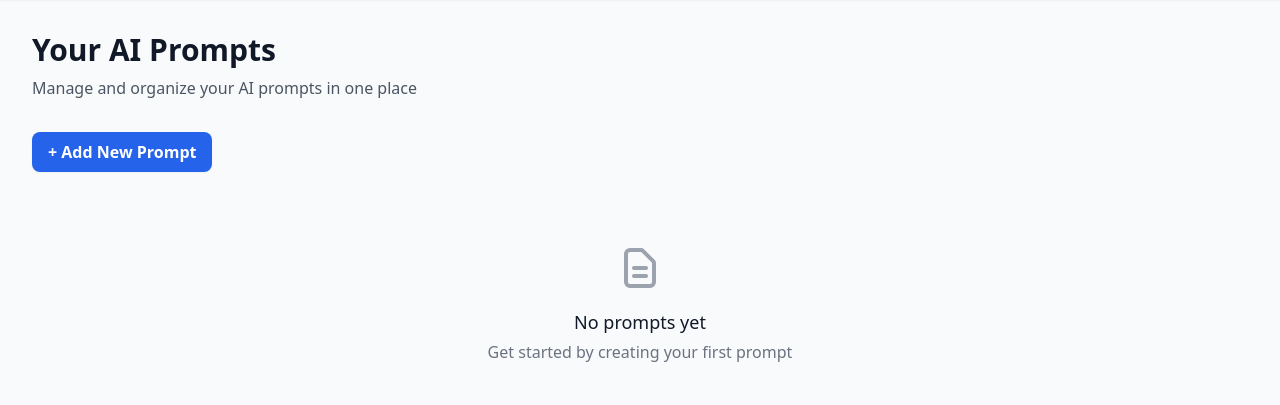
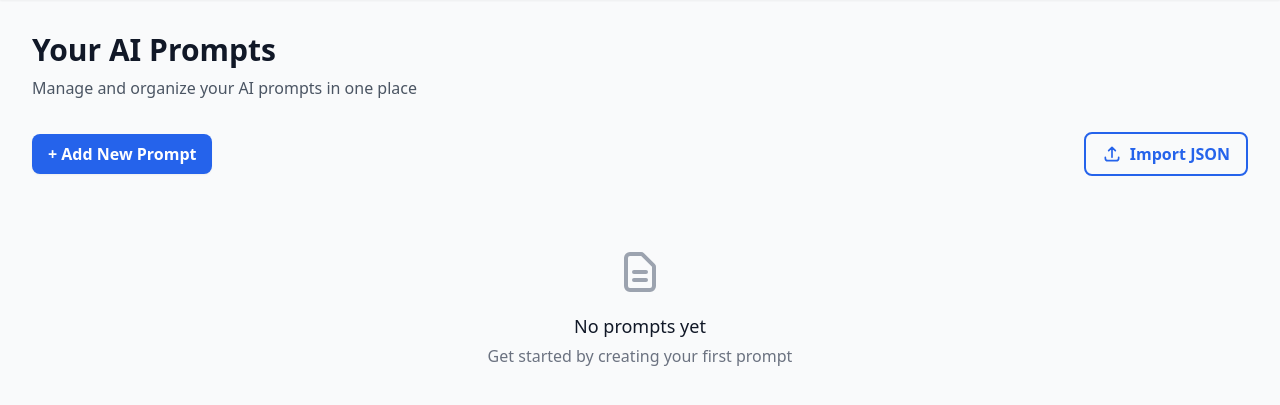
Before and after one commit to ivan-lyutskanov/prompt-library, a FastAPI app: page / in a window 1280 px wide. Shown: the part 65-470 px from the top of the page. Run offline with FastAPI, Linux system fonts and the light colour scheme; data that the repository does not hold is empty; some libraries are stand-ins or nearby versions.

Commit message:
Add JSON Import/Export Feature

```diff
--- a/app/main.py
+++ b/app/main.py
@@ -1,9 +1,10 @@
 """FastAPI application entry point."""
-from fastapi import FastAPI, Depends, HTTPException, Request, Form
+from fastapi import FastAPI, Depends, HTTPException, Request, Form, UploadFile, File
 from fastapi.responses import HTMLResponse
 from fastapi.staticfiles import StaticFiles
 from fastapi.templating import Jinja2Templates
 from sqlalchemy.orm import Session
+import json
 
 from app import crud, models, schemas
 from app.database import engine, get_db
@@ -214,3 +215,68 @@ async def get_prompt_card(
         "components/prompt_card.html",
         {"request": request, "prompt": prompt}
     )
+
+
+@app.get("/prompts/{prompt_id}/export")
+async def export_prompt_json(prompt_id: int, db: Session = Depends(get_db)):
+    """Export prompt with notes in JSON format."""
+    prompt = crud.get_prompt(db, prompt_id)
+    if not prompt:
+        raise HTTPException(status_code=404, detail="Prompt not found")
+
+    return {
+        "title": prompt.title,
+        "content": prompt.content,
+        "created_at": prompt.created_at.isoformat(),
+        "updated_at": prompt.updated_at.isoformat(),
+        "notes": [
+            {
+                "content": note.content,
+                "created_at": note.created_at.isoformat(),
+                "updated_at": note.updated_at.isoformat()
+            }
+            for note in prompt.notes
+        ]
+    }
+
+
+@app.post("/prompts/import", response_class=HTMLResponse)
+async def import_prompt(
+    request: Request,
+    file: UploadFile = File(...),
+    db: Session = Depends(get_db)
+):
+    """Import prompt from JSON file and return updated prompt list."""
+    try:
+        # Read and parse JSON file
+        contents = await file.read()
+        data = json.loads(contents)
+
+        # Validate required fields
+        if "title" not in data or "content" not in data:
+            raise HTTPException(status_code=400, detail="Invalid JSON: title and content are required")
+
+        # Create prompt
+        prompt_create = schemas.PromptCreate(
+            title=data["title"],
+            content=data["content"]
+        )
+        new_prompt = crud.create_prompt(db, prompt_create)
+
+        # Create notes if provided
+        if "notes" in data and isinstance(data["notes"], list):
+            for note_data in data["notes"]:
+                if "content" in note_data:
+                    note_create = schemas.NoteCreate(content=note_data["content"])
+                    crud.create_note(db, new_prompt.id, note_create)
+
+        # Return updated prompt list
+        prompts = crud.get_prompts(db)
+        return templates.TemplateResponse(
+            "components/prompt_list.html",
+            {"request": request, "prompts": prompts}
+        )
+    except json.JSONDecodeError:
+        raise HTTPException(status_code=400, detail="Invalid JSON file")
+    except Exception as e:
+        raise HTTPException(status_code=400, detail=f"Error importing prompt: {str(e)}")
--- a/templates/components/prompt_modal.html
+++ b/templates/components/prompt_modal.html
@@ -65,10 +65,28 @@
                  x-text="currentPrompt?.content"></pre>
           </div>
 
-          <div class="mt-6 pt-6 border-t border-gray-200">
+          <div class="mt-6 pt-6 border-t border-gray-200 flex justify-between items-center">
             <button @click="toggleEdit()"
                     class="bg-blue-600 hover:bg-blue-700 text-white font-semibold py-2 px-6 rounded-lg transition duration-200">
               Edit Prompt
+            </button>
+            <button @click="async () => {
+                      const response = await fetch(`/prompts/${currentPrompt?.id}/export`);
+                      const blob = await response.blob();
+                      const url = window.URL.createObjectURL(blob);
+                      const a = document.createElement('a');
+                      a.href = url;
+                      a.download = `${currentPrompt?.title?.replace(/[^a-z0-9]/gi, '_').toLowerCase()}.json`;
+                      document.body.appendChild(a);
+                      a.click();
+                      document.body.removeChild(a);
+                      window.URL.revokeObjectURL(url);
+                    }"
+                    class="border-2 border-blue-600 text-blue-600 hover:bg-blue-50 font-semibold py-2 px-6 rounded-lg transition duration-200 flex items-center gap-2">
+              <svg xmlns="http://www.w3.org/2000/svg" class="h-5 w-5" fill="none" viewBox="0 0 24 24" stroke="currentColor" stroke-width="2">
+                <path stroke-linecap="round" stroke-linejoin="round" d="M4 16v1a3 3 0 003 3h10a3 3 0 003-3v-1m-4-4l-4 4m0 0l-4-4m4 4V4" />
+              </svg>
+              Export JSON
             </button>
           </div>
         </div>
--- a/templates/index.html
+++ b/templates/index.html
@@ -7,6 +7,7 @@
   modalMode: 'view',
   currentPrompt: null,
   promptChanged: false,
+  importLoading: false,
 
   openModal(promptId) {
     this.promptChanged = false;
@@ -75,6 +76,36 @@
       target: '#modal-notes-list',
       swap: 'outerHTML'
     });
+  },
+
+  async handleImport(event) {
+    const file = event.target.files?.[0];
+    if (!file) return;
+
+    this.importLoading = true;
+    const formData = new FormData();
+    formData.append('file', file);
+
+    try {
+      const response = await fetch('/prompts/import', {
+        method: 'POST',
+        body: formData
+      });
+
+      if (response.ok) {
+        const html = await response.text();
+        document.getElementById('prompts-list').innerHTML = html;
+        htmx.process(document.getElementById('prompts-list'));
+        event.target.value = ''; // Reset file input
+      } else {
+        const error = await response.json();
+        alert('Import failed: ' + (error.detail || 'Unknown error'));
+      }
+    } catch (error) {
+      alert('Import failed: ' + error.message);
+    } finally {
+      this.importLoading = false;
+    }
   }
 }"
 @keydown.escape.window="showModal && closeModal()">
@@ -84,8 +115,8 @@
         <p class="text-gray-600">Manage and organize your AI prompts in one place</p>
     </div>
 
-    <!-- Add New Prompt Button -->
-    <div class="mb-6">
+    <!-- Add New Prompt and Import Buttons -->
+    <div class="mb-6 flex justify-between items-center">
         <button
             @click="showForm = !showForm"
             class="bg-blue-600 hover:bg-blue-700 text-white font-semibold py-2 px-4 rounded-lg transition duration-200 shadow-sm"
@@ -93,6 +124,26 @@
             <span x-show="!showForm">+ Add New Prompt</span>
             <span x-show="showForm">Cancel</span>
         </button>
+
+        <label class="cursor-pointer">
+            <input
+                type="file"
+                accept=".json,application/json"
+                @change="handleImport($event)"
+                class="hidden"
+                :disabled="importLoading"
+            >
+            <span
+                class="inline-flex items-center gap-2 border-2 border-blue-600 text-blue-600 hover:bg-blue-50 font-semibold py-2 px-4 rounded-lg transition duration-200"
+                :class="importLoading ? 'opacity-50 cursor-not-allowed' : ''"
+            >
+                <svg xmlns="http://www.w3.org/2000/svg" class="h-5 w-5" fill="none" viewBox="0 0 24 24" stroke="currentColor" stroke-width="2">
+                    <path stroke-linecap="round" stroke-linejoin="round" d="M4 16v1a3 3 0 003 3h10a3 3 0 003-3v-1m-4-8l-4-4m0 0L8 8m4-4v12" />
+                </svg>
+                <span x-show="!importLoading">Import JSON</span>
+                <span x-show="importLoading">Importing...</span>
+            </span>
+        </label>
     </div>
 
     <!-- Create Form -->
```
